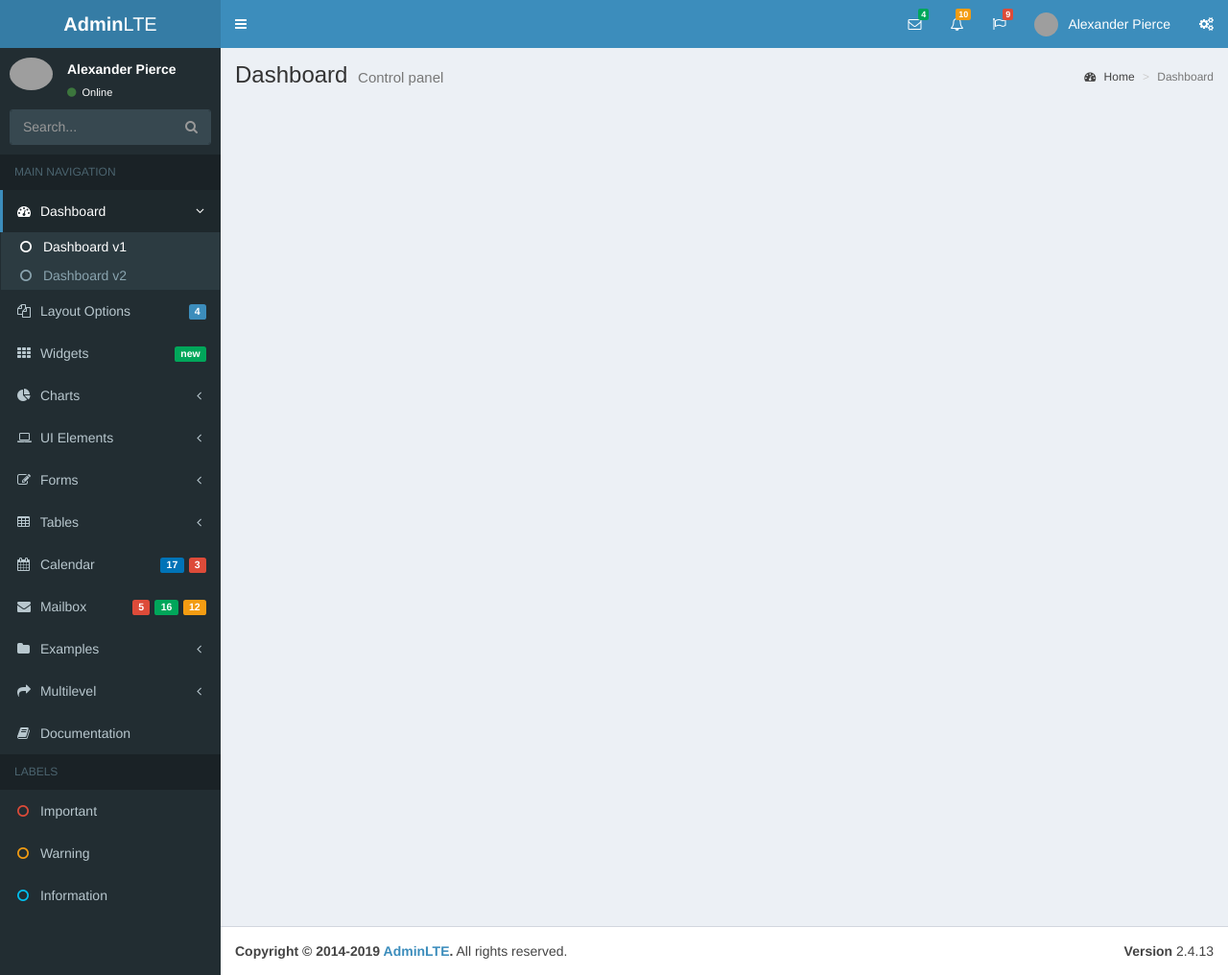
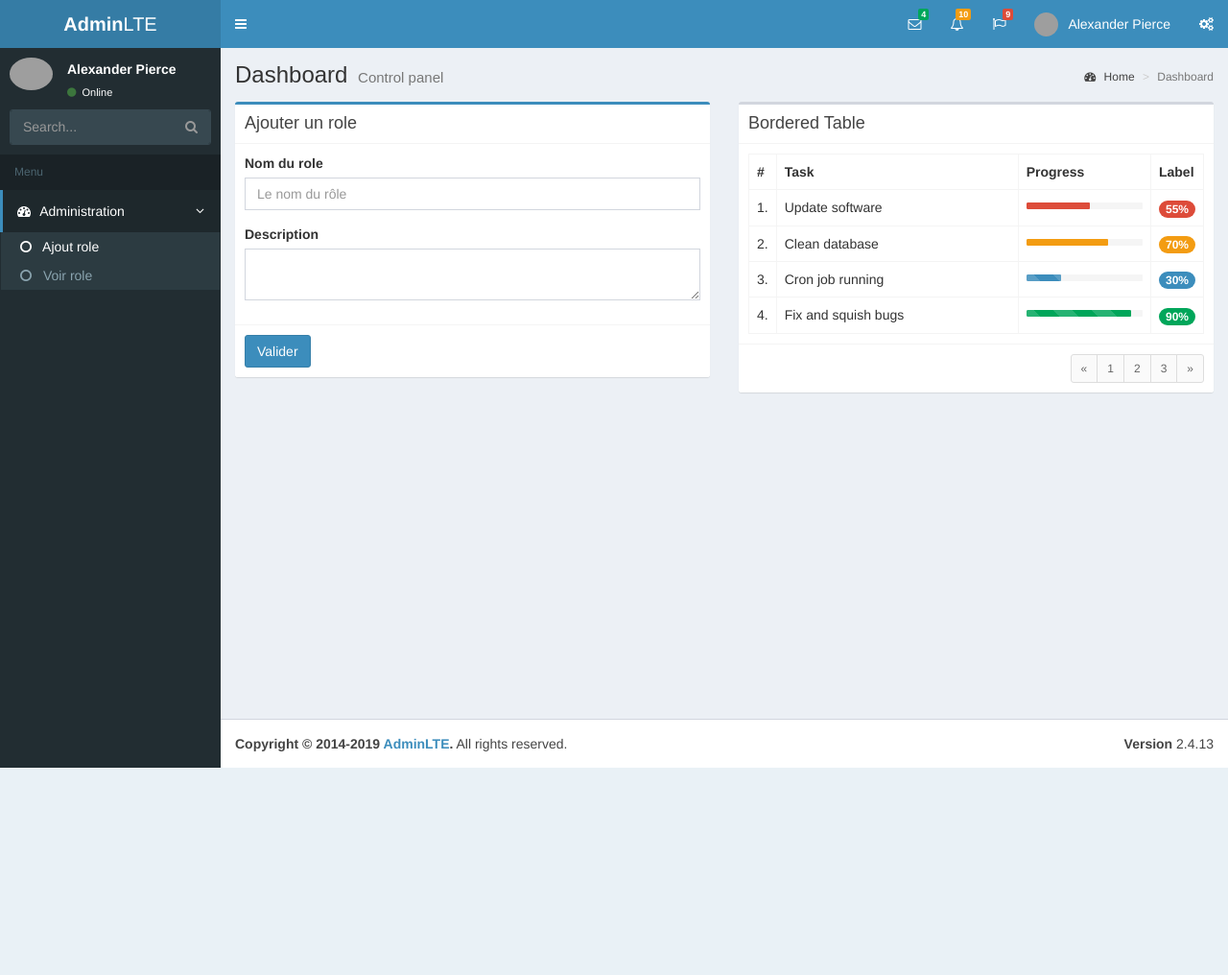
Before and after one commit to Komche/sgi, a PHP site: page / in a window 1280 px wide. Shown: the whole page at 96% size. After the commit the page ends 800 px from the top, so only its background shows below. Run offline with PHP 8.4, Linux system fonts and the light colour scheme; data that the repository does not hold is empty; some libraries are stand-ins or nearby versions; grey boxes are pictures that could not be loaded.

Commit message:
correction des bugs au niveau d'affichage des bureaux

```diff
--- a/index.php
+++ b/index.php
@@ -1,3 +1,3 @@
 <?php
 
-require_once("view/template.php");
+require_once("view/addRoleView.php");
--- /dev/null
+++ b/view/addRoleView.php
@@ -0,0 +1,107 @@
+<?php
+    $title = "Ajouter un role";
+    ob_start();
+?>
+    <div class="row">
+    <div class="col-md-6">
+          <!-- general form elements -->
+          <div class="box box-primary">
+            <div class="box-header with-border">
+              <h3 class="box-title"><?=$title ?></h3>
+            </div>
+            <!-- /.box-header -->
+            <!-- form start -->
+            <form role="form">
+              <div class="box-body">
+                <div class="form-group">
+                  <label for="name">Nom du role</label>
+                  <input type="text" required class="form-control" id="name" name="name" placeholder="Le nom du rôle">
+                </div>
+                <div class="form-group">
+                  <label for="description">Description</label>
+                  <textarea required class="form-control" id="description" name="description" placeholder="description du rôle"> </textarea>
+                </div>
+              </div>
+              <!-- /.box-body -->
+
+              <div class="box-footer">
+                <button type="submit" class="btn btn-primary">Valider</button>
+              </div>
+            </form>
+          </div>
+
+    </div>
+
+        <div class="col-md-6">
+          <div class="box">
+            <div class="box-header with-border">
+              <h3 class="box-title">Bordered Table</h3>
+            </div>
+            <!-- /.box-header -->
+            <div class="box-body">
+              <table class="table table-bordered">
+                <tbody><tr>
+                  <th style="width: 10px">#</th>
+                  <th>Task</th>
+                  <th>Progress</th>
+                  <th style="width: 40px">Label</th>
+                </tr>
+                <tr>
+                  <td>1.</td>
+                  <td>Update software</td>
+                  <td>
+                    <div class="progress progress-xs">
+                      <div class="progress-bar progress-bar-danger" style="width: 55%"></div>
+                    </div>
+                  </td>
+                  <td><span class="badge bg-red">55%</span></td>
+                </tr>
+                <tr>
+                  <td>2.</td>
+                  <td>Clean database</td>
+                  <td>
+                    <div class="progress progress-xs">
+                      <div class="progress-bar progress-bar-yellow" style="width: 70%"></div>
+                    </div>
+                  </td>
+                  <td><span class="badge bg-yellow">70%</span></td>
+                </tr>
+                <tr>
+                  <td>3.</td>
+                  <td>Cron job running</td>
+                  <td>
+                    <div class="progress progress-xs progress-striped active">
+                      <div class="progress-bar progress-bar-primary" style="width: 30%"></div>
+                    </div>
+                  </td>
+                  <td><span class="badge bg-light-blue">30%</span></td>
+                </tr>
+                <tr>
+                  <td>4.</td>
+                  <td>Fix and squish bugs</td>
+                  <td>
+                    <div class="progress progress-xs progress-striped active">
+                      <div class="progress-bar progress-bar-success" style="width: 90%"></div>
+                    </div>
+                  </td>
+                  <td><span class="badge bg-green">90%</span></td>
+                </tr>
+              </tbody></table>
+            </div>
+            <!-- /.box-body -->
+            <div class="box-footer clearfix">
+              <ul class="pagination pagination-sm no-margin pull-right">
+                <li><a href="#">«</a></li>
+                <li><a href="#">1</a></li>
+                <li><a href="#">2</a></li>
+                <li><a href="#">3</a></li>
+                <li><a href="#">»</a></li>
+              </ul>
+            </div>
+          </div>
+        </div>
+    </div>
+<?php
+    $content = ob_get_clean();
+    require('template.php');
+?>
--- a/view/template.php
+++ b/view/template.php
@@ -332,20 +332,20 @@
       <!-- /.search form -->
       <!-- sidebar menu: : style can be found in sidebar.less -->
       <ul class="sidebar-menu" data-widget="tree">
-        <li class="header">MAIN NAVIGATION</li>
+        <li class="header">Menu</li>
         <li class="active treeview">
           <a href="#">
-            <i class="fa fa-dashboard"></i> <span>Dashboard</span>
+            <i class="fa fa-dashboard"></i> <span>Administration</span>
             <span class="pull-right-container">
               <i class="fa fa-angle-left pull-right"></i>
             </span>
           </a>
           <ul class="treeview-menu">
-            <li class="active"><a href="index.html"><i class="fa fa-circle-o"></i> Dashboard v1</a></li>
-            <li><a href="index2.html"><i class="fa fa-circle-o"></i> Dashboard v2</a></li>
+            <li class="active"><a href="index.php?action=addRole"><i class="fa fa-circle-o"></i> Ajout role</a></li>
+            <li><a href="index.php?action=showRole"><i class="fa fa-circle-o"></i> Voir role</a></li>
           </ul>
         </li>
-        <li class="treeview">
+        <!--<li class="treeview">
           <a href="#">
             <i class="fa fa-files-o"></i>
             <span>Layout Options</span>
@@ -501,7 +501,7 @@
         <li><a href="#"><i class="fa fa-circle-o text-red"></i> <span>Important</span></a></li>
         <li><a href="#"><i class="fa fa-circle-o text-yellow"></i> <span>Warning</span></a></li>
         <li><a href="#"><i class="fa fa-circle-o text-aqua"></i> <span>Information</span></a></li>
-      </ul>
+      </ul>-->
     </section>
     <!-- /.sidebar -->
   </aside>
```
